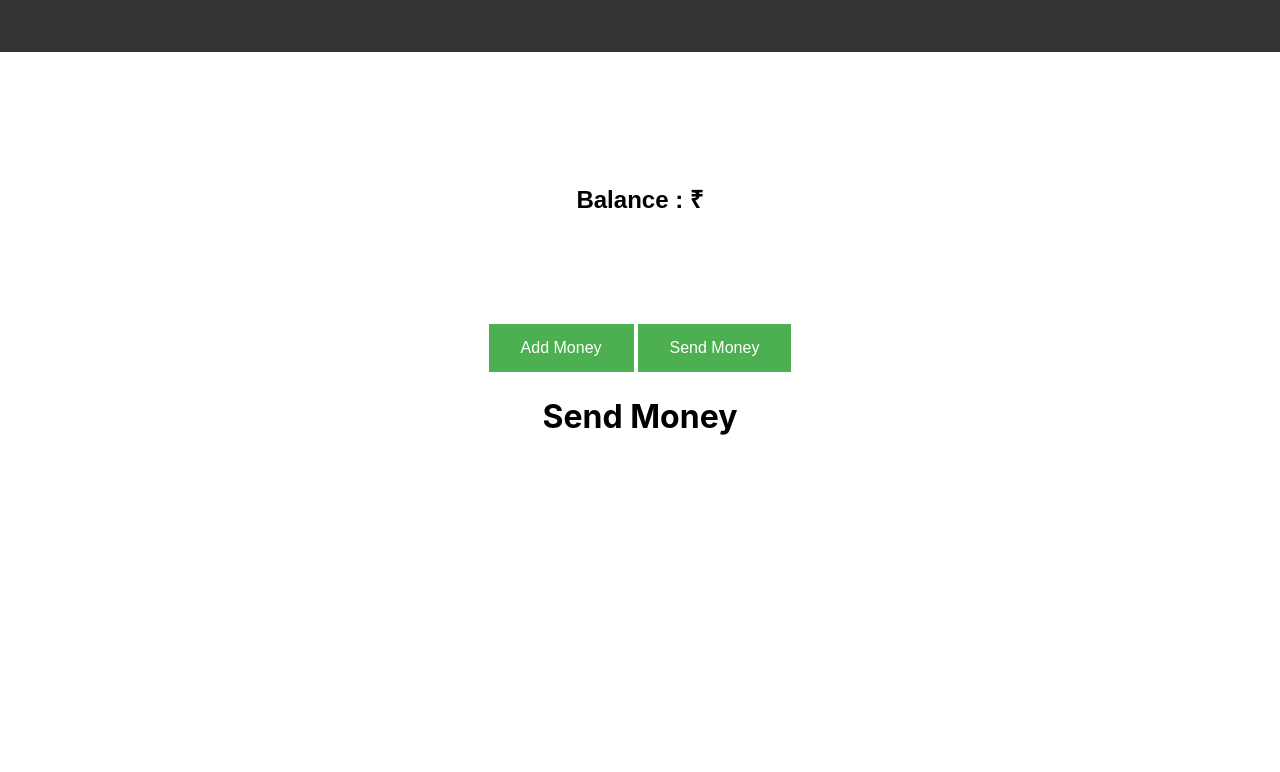
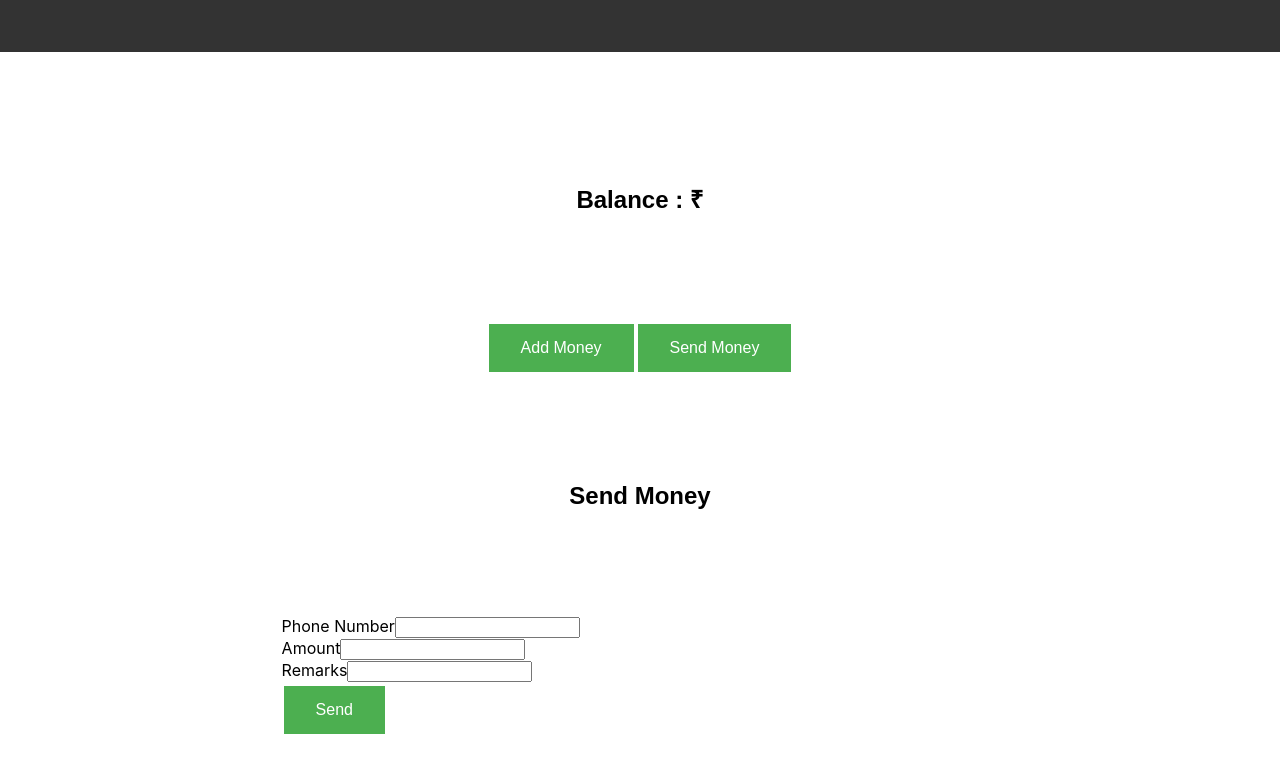
Before and after one commit to lavish10/wallet-application-reactjs, a React (Create React App) app: page / in a window 1280 px wide. Both pictures are taken after a click on the button "Send Money". Shown: the top 772 px of the page. Built offline with nearby package versions, Linux system fonts and the light colour scheme; no server answers.

Commit message:
[Ankit/Lavish] Add. Fields for Send money Section

```diff
--- a/src/components/SendMoney/SendMoney.js
+++ b/src/components/SendMoney/SendMoney.js
@@ -1,10 +1,15 @@
 import React, {Component} from 'react';
 
 class SendMoney extends Component {
+
     render() {
         return (
             <div>
-                <h1>Send Money</h1>
+                <h2>Send Money</h2>
+                <label>Phone Number</label><input type="text" name="phoneNumber"/><br/>
+                <label>Amount</label><input type="text" name="amount"/><br/>
+                <label>Remarks</label><input type="text" name="remarks"/><br/>
+                <button className="button">Send</button>
             </div>
         );
     }
--- a/src/components/Wallet/Wallet.view.js
+++ b/src/components/Wallet/Wallet.view.js
@@ -65,7 +65,7 @@ class WalletView extends Component {
                             </button>
                         </div>
                     </div>
-                    <div style={{textAlign: 'center', margin: '0 auto', width: '70%', display: 'block'}}>
+                    <div style={{margin: '0 auto', width: '70%', display: 'block'}}>
                         {this.renderAddMoney()}
                         {this.renderSendMoney()}
                     </div>
```
Also changed, not shown: 1 other file (tests, documents, lock files or other folders).
